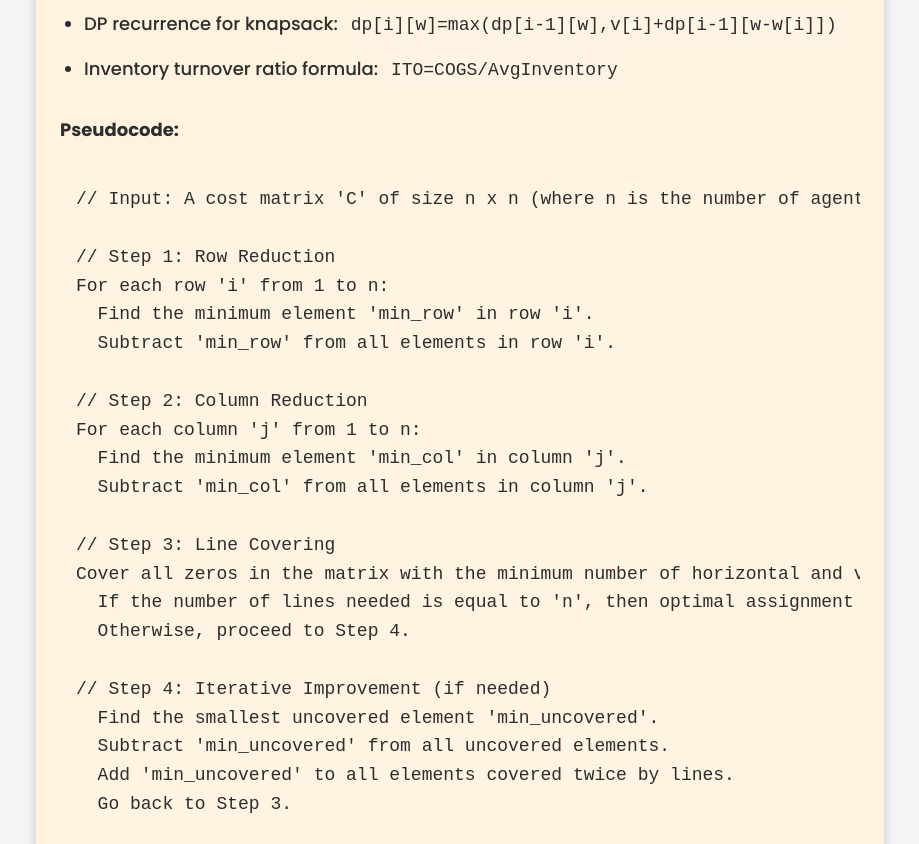
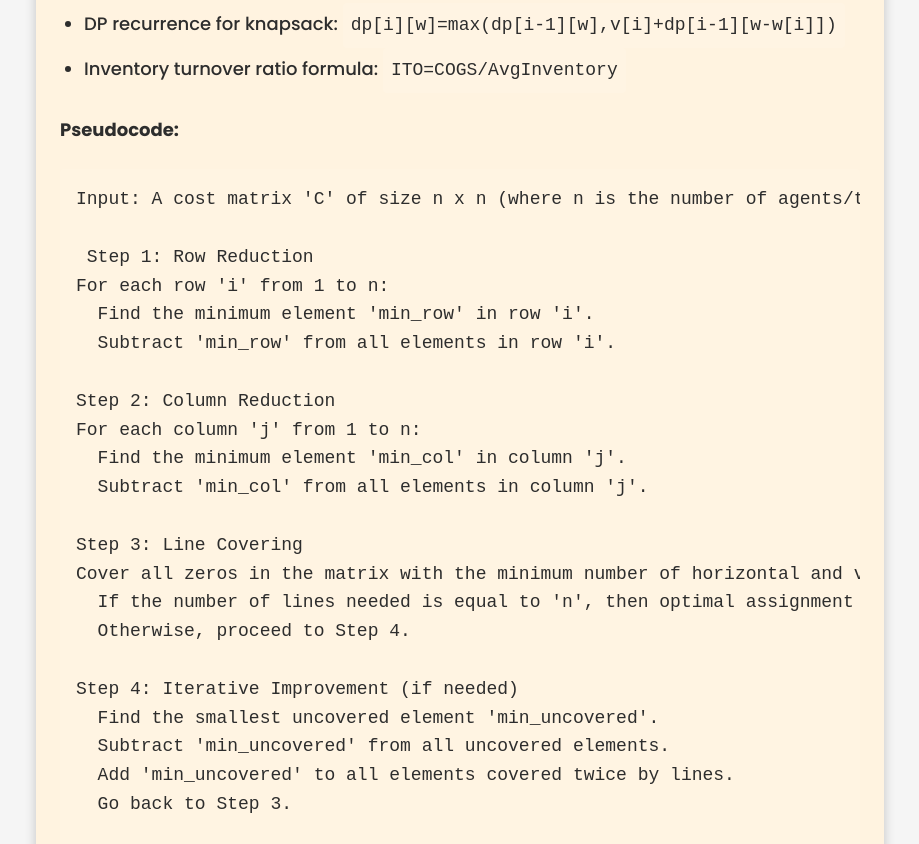
Before and after one commit to Vishal-R-Patil/portfolio.github.io, a plain HTML site: page business-cases.html in a window 1280 px wide. Shown: the part 1116-1960 px from the top of the page, without its empty margins (180-1099 px from the left). Drawn offline with Linux system fonts and the light colour scheme.

Commit message:
small-changes

```diff
--- a/business-cases.html
+++ b/business-cases.html
@@ -65,34 +65,34 @@
       </ul>
       <h4>Pseudocode:</h4>
       <pre>
-// Input: A cost matrix 'C' of size n x n (where n is the number of agents/tasks)
+Input: A cost matrix 'C' of size n x n (where n is the number of agents/tasks)
 
-// Step 1: Row Reduction
+ Step 1: Row Reduction
 For each row 'i' from 1 to n:
   Find the minimum element 'min_row' in row 'i'.
   Subtract 'min_row' from all elements in row 'i'.
 
-// Step 2: Column Reduction
+Step 2: Column Reduction
 For each column 'j' from 1 to n:
   Find the minimum element 'min_col' in column 'j'.
   Subtract 'min_col' from all elements in column 'j'.
 
-// Step 3: Line Covering
+Step 3: Line Covering
 Cover all zeros in the matrix with the minimum number of horizontal and vertical lines.
   If the number of lines needed is equal to 'n', then optimal assignment found.
   Otherwise, proceed to Step 4.
 
-// Step 4: Iterative Improvement (if needed)
+Step 4: Iterative Improvement (if needed)
   Find the smallest uncovered element 'min_uncovered'.
   Subtract 'min_uncovered' from all uncovered elements.
   Add 'min_uncovered' to all elements covered twice by lines.
   Go back to Step 3.
 
-// Step 5: Find Optimal Assignment (after finding an optimal solution)
+Step 5: Find Optimal Assignment (after finding an optimal solution)
   Mark a zero in each row and column if only one zero remains in that row and column.
   The marked zeros indicate the optimal assignments.
 
-// Output: The optimal assignment and the minimum total cost.
+Output: The optimal assignment and the minimum total cost.
       </pre>
       <h4>Efficiency Analysis:</h4>
       <p>- Hungarian: <span class="formula">O(n³)</span> (~0.05 s for n=100).<br>- Knapsack DP: <span class="formula">O(nW)</span>, W optimizable via scaling to ~<span class="formula">O(n√W)</span>.</p>
```
